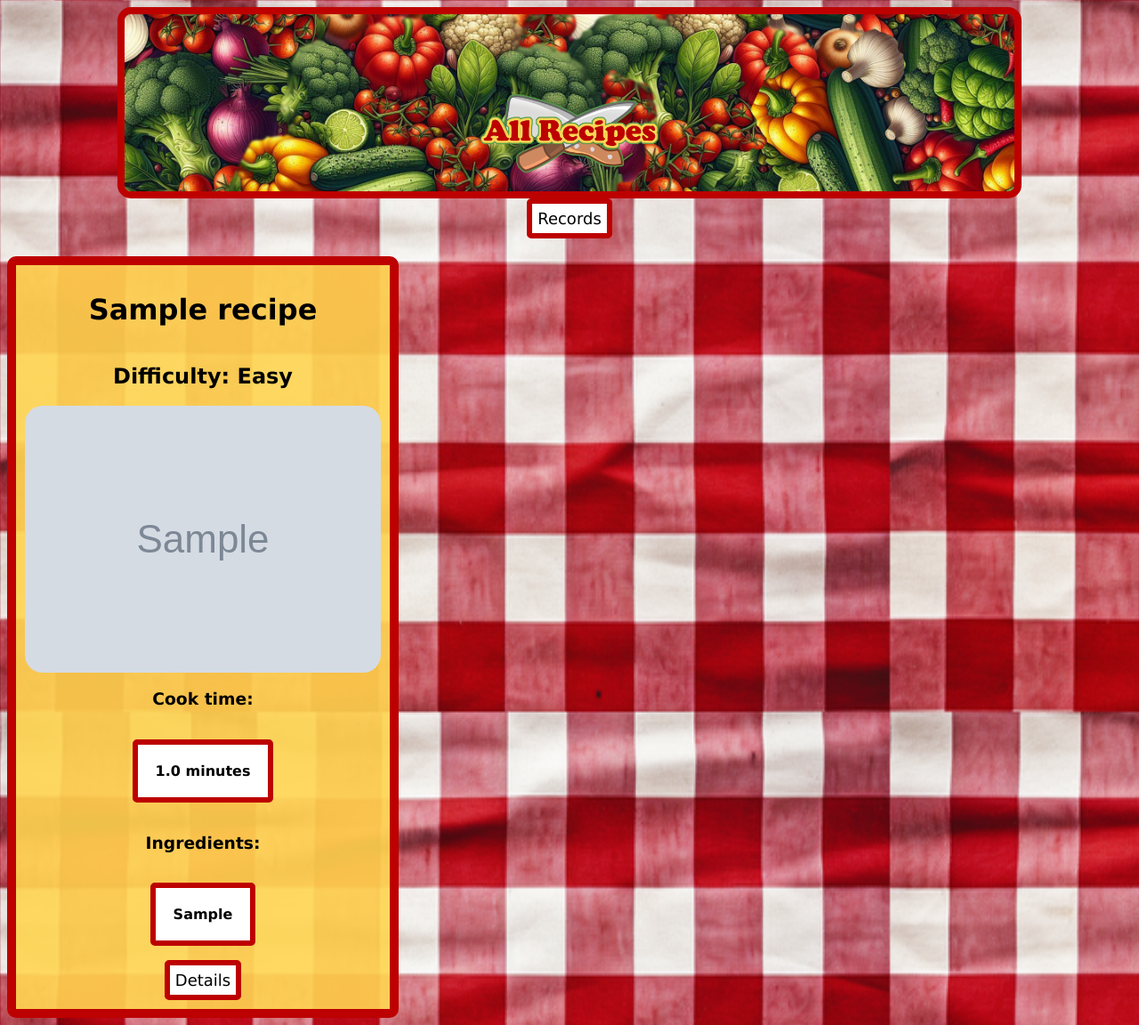
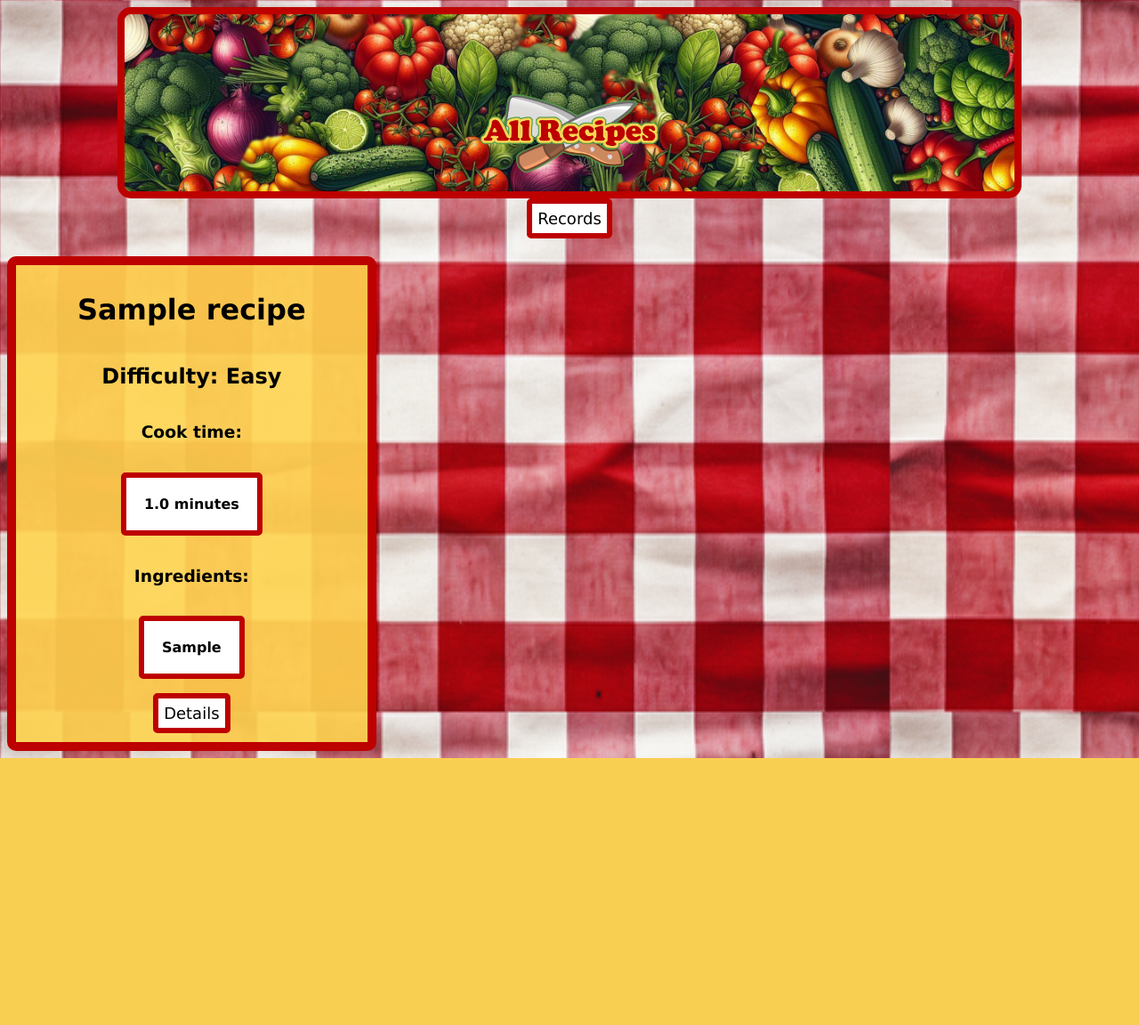
Before and after one commit to c0decel/recipe-app-live, a Django app: page /all_recipes/ in a window 1280 px wide. Shown: the whole page at 89% size. After the commit the page ends 852 px from the top, so only its background shows below. Run offline with Django 4.2, Linux system fonts and the light colour scheme; tables that the repository leaves empty hold one stand-in row (values such as "Sample post"); grey boxes marked "Sample" are stand-in pictures.

Commit message:
set up aws

```diff
--- a/recipes/templates/recipes/all_recipes.html
+++ b/recipes/templates/recipes/all_recipes.html
@@ -76,7 +76,7 @@
             <div class="grid_item">
                 <h1>{{object.name}}</h1>
                 <h2>Difficulty: {{object.calc_difficulty}}</h2>
-                <img style="width: 400px; border-radius: 20px;" src="{{object.image.url}}">
+              <!-- <img style="width: 400px; border-radius: 20px;" src="{{object.image.url}}">-->
                 <h3>Cook time:</h3>
                 <p>{{object.cook_time}} minutes</p>
                 <h3>Ingredients:</h3>
```
